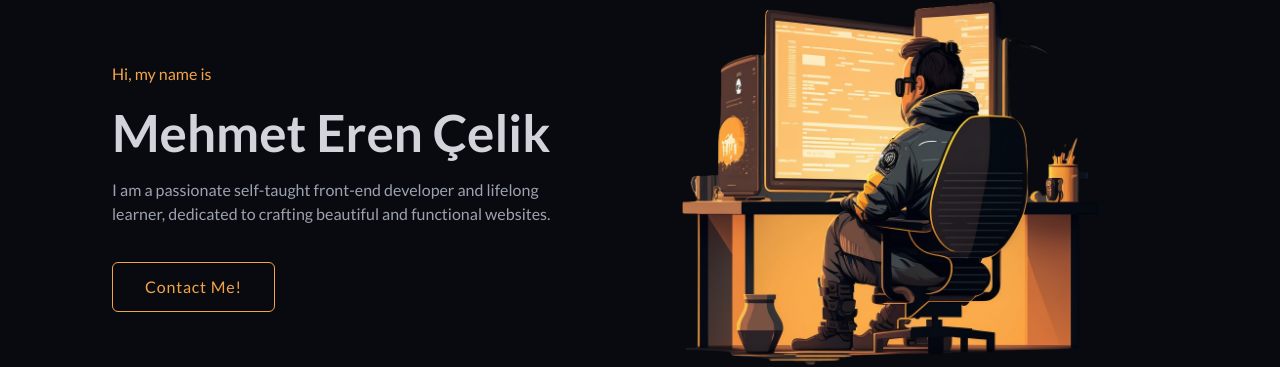
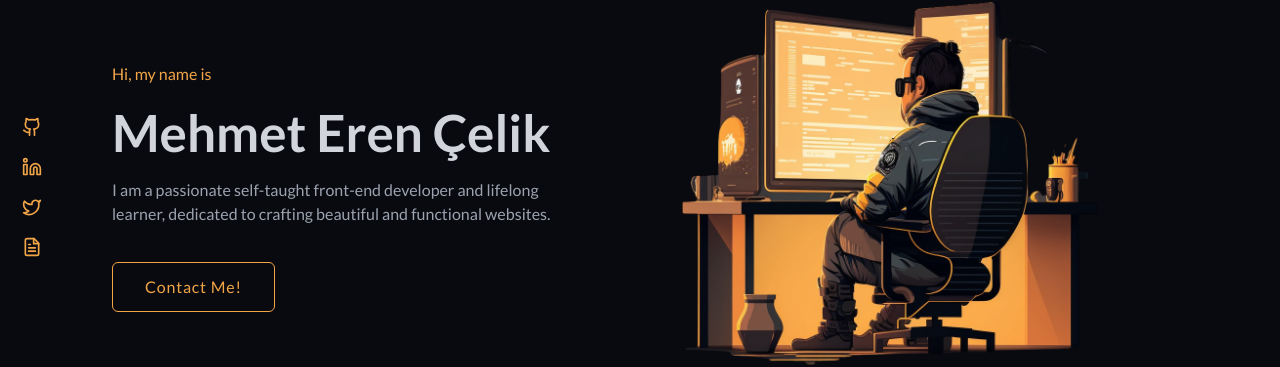
Before and after one commit to av-erencelik/webdeveren, a Next.js app: page / in a window 1280 px wide. Shown: the part 213-580 px from the top of the page. Built offline with nearby package versions, Linux system fonts and the light colour scheme.

Commit message:
added desktop social links

```diff
--- /dev/null
+++ b/components/Buttons/SocialLinks.tsx
@@ -0,0 +1,87 @@
+import { motion } from "framer-motion";
+import { Github, Twitter, Linkedin, FileText } from "lucide-react";
+const container = {
+  hidden: { opacity: 0 },
+  show: {
+    opacity: 1,
+    transition: {
+      staggerChildren: 0.2,
+    },
+  },
+};
+const itemUp = {
+  hidden: { opacity: 0, x: -100 },
+  show: { opacity: 1, x: 0, transition: { type: "tween", duration: 1 } },
+};
+const SocialLinks = () => {
+  const links = [
+    {
+      id: 1,
+      child: (
+        <>
+          GitHub <Github size={20} />
+        </>
+      ),
+      href: "https://github.com/av-erencelik",
+      style: "hover:rounded-tr-md",
+    },
+    {
+      id: 2,
+      child: (
+        <>
+          LinkedIn <Linkedin size={20} />
+        </>
+      ),
+      href: "https://www.linkedin.com/in/mehmet-eren-%C3%A7elik-6710b0222/",
+    },
+    {
+      id: 3,
+      child: (
+        <>
+          Twitter <Twitter size={20} />
+        </>
+      ),
+      href: "https://twitter.com/m_eren_celik",
+    },
+    {
+      id: 4,
+      child: (
+        <>
+          Resume <FileText size={20} />
+        </>
+      ),
+      href: "https://twitter.com/m_eren_celik",
+      style: "hover:rounded-br-md",
+      download: true,
+    },
+  ];
+  return (
+    <div className="fixed top-[40%] left-0 hidden flex-col lg:flex">
+      <motion.ul initial="hidden" animate="show" variants={container}>
+        {links.map(({ id, child, href, style, download }) => (
+          <motion.li
+            variants={itemUp}
+            className={
+              "ml-[-70px] flex h-10 w-32 items-center justify-between bg-transparent px-4 duration-300 hover:ml-[-10px]" +
+              " " +
+              style
+            }
+            key={id}
+          >
+            <a
+              href={href}
+              className="flex w-full items-center justify-between text-sm font-semibold text-cinder-700 dark:text-earth-300"
+              download={download}
+              target="_blank"
+              rel="noreferrer"
+            >
+              {child}
+            </a>
+          </motion.li>
+        ))}
+      </motion.ul>
+    </div>
+  );
+};
+
+export default SocialLinks;
--- a/package.json
+++ b/package.json
@@ -16,6 +16,7 @@
     "eslint": "8.35.0",
     "eslint-config-next": "13.2.3",
     "framer-motion": "^10.1.0",
+    "lucide-react": "^0.124.0",
     "next": "13.2.3",
     "react": "18.2.0",
     "react-dom": "18.2.0",
--- a/pages/index.tsx
+++ b/pages/index.tsx
@@ -2,6 +2,7 @@ import Navbar from "@/components/navbar/Navbar";
 import Head from "next/head";
 import HeroImage from "@/components/hero/HeroImage";
 import HeroText from "@/components/hero/HeroText";
+import SocialLinks from "@/components/buttons/SocialLinks";
 export default function Home() {
   return (
     <>
@@ -23,6 +24,7 @@ export default function Home() {
           <HeroImage />
         </section>
       </main>
+      <SocialLinks />
     </>
   );
 }
```
Also changed, not shown: 1 other file (tests, documents, lock files or other folders).
